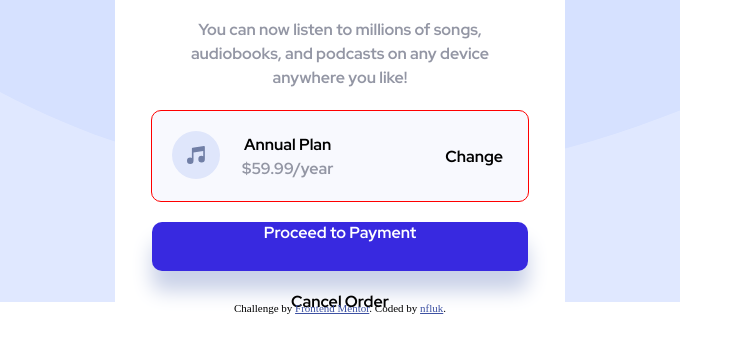
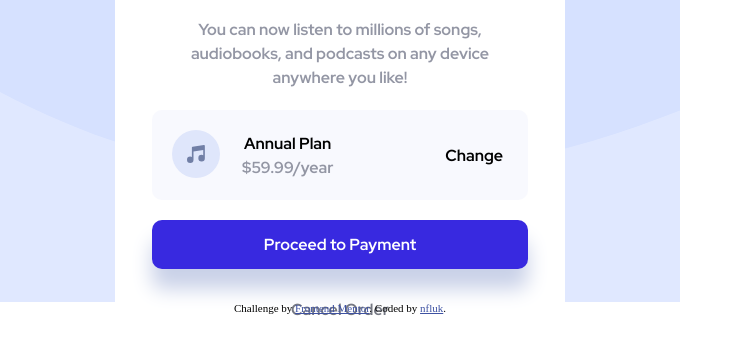
Before and after one commit to nfluk/order_summary, a plain HTML site: page index.html in a window 1280 px wide. Shown: the part 258-612 px from the top of the page, without its empty margins (0-743 px from the left). Drawn offline with Linux system fonts and the light colour scheme.

Commit message:
fixed "plan" "payment" & "order"

```diff
--- a/index.css
+++ b/index.css
@@ -42,7 +42,6 @@ main {
   background-position-x: 20px;
   background-position-y: 20px;
   border-radius: 10px;
-  border: 1px solid red;
 }
 
 #annualLeft {
@@ -89,8 +88,15 @@ h1 {
 #payment p {
   text-align: center;
   margin-top: 17px;
+  padding-top: 14px;
   color: white;
   font-weight: 700;
+}
+
+#cancel {
+  color: #757883;
+  margin-top: 30px;
+  font-weight: 500;
 }
 
 .attribution {
```
